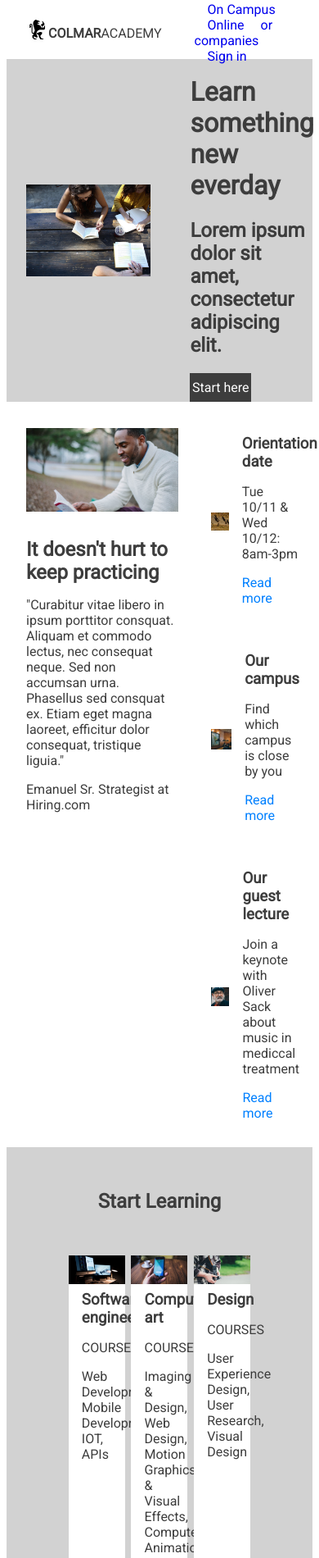
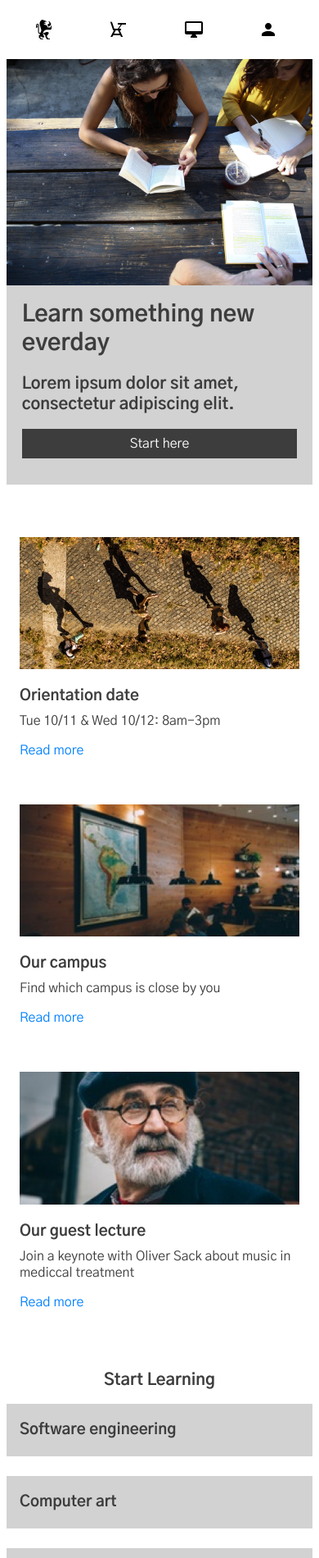
Before and after one commit to Avogato/colmar_academy, a plain HTML site: page index.html in a window 390 px wide. Shown: the top 1900 px of the page at 82% size. Drawn offline with Linux system fonts and the light colour scheme.

Commit message:
Adding responsive elements

```diff
--- a/index.html
+++ b/index.html
@@ -1,10 +1,11 @@
 <!DOCTYPE html>
 <html>
 <head>
-
+  <meta name="viewport" content="width=device-width, initial-scale=1">
   <title>COLMAR ACADEMY</title>
   <link rel="stylesheet" type="text/css" href="resources/css/style.css">
-  <link href="https://fonts.googleapis.com/css?family=Roboto" rel="stylesheet">
+  <link href="https://fonts.googleapis.com/css?family=Gothic+A1:400,500,700" rel="stylesheet">
+</head>
 <body>
 <!--logo and nav-->
   <header>
@@ -14,24 +15,23 @@
       </div>
       <span class="logo-text"><strong>COLMAR</strong>ACADEMY</span>
     </div>
-    <nav>
+    <div class="menu">
       <ul>
         <li><a href="#">On Campus</a></li>
         <li><a href="#">Online</a></li>
         <li><a href="#">or companies</a></li>
         <li><a href="#">Sign in</a></li>
       </ul>
-    </nav>
-    <nav class="mobile">
+    </div>
+      <div class="mobile">
         <ul>
+        <li><img src="./resources/images/ic-logo.svg"></li>
         <li><img src="./resources/images/ic-on-campus.svg"></li>
         <li><img src="./resources/images/ic-online.svg"></li>
         <li><img src="./resources/images/ic-login.svg"></li>
         </ul>
-    </nav>
+      </div>
     </header>
-
-
   <!--introduction-->
     <div class="main-container">
       <div class="photo-content">
@@ -43,13 +43,10 @@
         <h1>Learn something new everday</h1>
         <h2>Lorem ipsum dolor sit amet, consectetur adipiscing elit.</h2>
         <div class="link-button">
-      <span>Start here</span>
+        <span><a href="#">Start here</a></span>
         </div>
       </div>
     </div>
-
-
-
     <!--information section-->
     <div class="info-container">
       <div class="info">
@@ -62,48 +59,56 @@
           <p>Emanuel Sr. Strategist at Hiring.com</p>
         </div>
       </div>
-    <!--side menu-->
+    <!--side menu section-->
+    <!--first menu item-->
     <div class="side-menu-container">
-
       <div class="side-menu">
         <div class="small-photo">
-          <img src="./resources/images/information-orientation.jpg">
+          <img src="./resources/images/information-orientation.jpg"
+                srcset="./resources/images/information-orientation.jpg 2000w,
+                      ./resources/images/information-orientation-mobile.jpg 1000w"
+                  sizes="(min-width: 960px) 960px, 100vw"/>
         </div>
         <div class="side-menu-text">
           <h3>Orientation date</h3>
           <p>Tue 10/11 & Wed 10/12: 8am-3pm</p>
-        <p><a href ="#">Read more</a></p>
+          <p><a href="#">Read more</a></p>
         </div>
       </div>
-
+      <!--second menu item-->
       <div class="side-menu">
         <div class="small-photo">
-        <img src="./resources/images/information-campus.jpg">
+          <img src="./resources/images/information-campus.jpg"
+          srcset="./resources/images/information-campus.jpg 2000w,
+                ./resources/images/information-campus-mobile.jpg 1000w"
+            sizes="(min-width: 960px) 960px, 100vw"/>
         </div>
         <div class="side-menu-text">
           <h3>Our campus</h3>
           <p>Find which campus is close by you</p>
-        <p><a href ="#">Read more</a></p>
+          <p><a href="#">Read more</a></p>
         </div>
       </div>
-
+      <!--third menu item-->
+      <div class="last-menu-item">
         <div class="side-menu">
           <div class="small-photo">
-        <img src="./resources/images/information-guest-lecture.jpg">
+            <img src="./resources/images/information-guest-lecture.jpg"
+            srcset="./resources/images/information-guest-lecture.jpg 2000w,
+                  ./resources/images/information-guest-lecture-mobile.jpg 1000w"
+              sizes="(min-width: 960px) 960px, 100vw"/>
           </div>
           <div class="side-menu-text">
             <h3>Our guest lecture</h3>
             <p>Join a keynote with Oliver Sack about music in mediccal treatment</p>
-        <p><a href ="#">Read more</a></p>
-      </div>
-
+            <p><a href="#">Read more</a></p>
           </div>
         </div>
-</div><!--end info container-->
-
+      </div>
+    </div>
+  </div>
+  <!--courses section-->
   <div class="content-container">
-
-
     <div class="title">
       <h2>Start Learning</h2>
     </div>
@@ -118,7 +123,6 @@
           <p>Web Development, Mobile Development, IOT, APIs</p>
         </div>
       </div>
-
       <div class="courses">
         <div class="image-container2">
           <img src="./resources/images/course-computer-art.jpg">
@@ -129,7 +133,6 @@
           <p>Imaging & Design, Web Design, Motion Graphics & Visual Effects, Computer Animation</p>
         </div>
       </div>
-
       <div class="courses">
         <div class="image-container2">
           <img src="./resources/images/course-design.jpg">
@@ -140,7 +143,6 @@
           <p>User Experience Design, User Research, Visual Design</p>
         </div>
       </div>
-
       <div class="courses">
         <div class="image-container2">
           <img src="./resources/images/course-data.jpg">
@@ -151,7 +153,6 @@
           <p>Data Science, Big Data, SQL,Data Visualization</p>
         </div>
       </div>
-
       <div class="courses">
         <div class="image-container2">
           <img src="./resources/images/course-business.jpg">
@@ -162,7 +163,6 @@
           <p>Product Development, Business Development, Startup</p>
         </div>
       </div>
-
       <div class="courses">
         <div class="image-container2">
           <img src="./resources/images/course-marketing.jpg">
@@ -175,15 +175,13 @@
       </div>
     </div>
   </div>
-</div>
-  </div><!--end of courses section-->
-
+  <!--exhibit section-->
   <div class="exhibit-container">
     <div class="title">
-    <h3> Thesis exhibit</h3>
+      <h2> Thesis exhibit</h2>
     </div>
-  <div class="bottom-container">
-    <div class="info">
+    <div class="info-container">
+      <div class="info2">
         <div class="image-container">
           <video src="./resources/videos/thesis.mp4"  controls </video>
           </div>
@@ -193,6 +191,7 @@
           </div>
         </div>
         <div class="side-menu-container">
+          <div class="last-menu-item">
             <div class="side-menu">
               <div class="small-photo">
                 <img src="./resources/images/thesis-fisma.jpg">
@@ -200,6 +199,7 @@
               <div class="side-menu-text">
                 <h3>Fisma: Design and Prototype</h3>
                 <p>Designer showcase of new prototype product</p>
+              </div>
             </div>
           </div>
           <div class="side-menu">
@@ -213,8 +213,8 @@
           </div>
         </div>
       </div>
-  </div><!--end of exhibit section-->
-
+  </div>
+  <!--footer-->
   <footer>
     <span>&copy 2016 Colmar Academy. All rights reserved</span>
     <ul>
@@ -222,7 +222,5 @@
       <li>Privacy</li>
     </ul>
   </footer>
-
-
 </body>
 </html>
--- a/resources/css/style.css
+++ b/resources/css/style.css
@@ -1,5 +1,5 @@
 html {
-  font-family: "Roboto", sans-serif;
+  font-family: "Gothic A1", sans-serif;
   font-size: 16px;
   box-sizing: border-box;
 
@@ -14,15 +14,23 @@ h1 {
 }
 
 h3 {
-  margin: 8px 0;
+  margin: 0;
 }
+
+p {
+  margin: 0;
+  padding: 0.5rem 0;
+
+}
+
+
 
 header {
   display: flex;
   align-items: center;
   background-color: #ffffff;
   width: 100%;
-  height: 64px;
+  height: 4rem;
 }
 
 
@@ -31,40 +39,75 @@ header {
   flex: 1;
   justify-content: flex-start;
   align-items: center;
-  padding-left: 24px;
+  padding-left: 1.5rem;
 }
 
 .logo-icon p {
   align-items: center;
 }
 
-header nav ul {
+ .menu ul {
   list-style: none;
-  padding-right: 24px;
+  padding-right: 1.5rem;
 }
 
-header li {
+ .menu li {
   display: inline;
-  padding-left: 16px;
+  padding-left: 1rem;
 }
 
-header .mobile {
+ .mobile {
   display: none;
 }
 
-header a {
+.menu a {
   text-decoration: none;
 }
 
-header a:visited {
+.menu a:visited {
   color: #3d3d3d;
 }
 
-header a:hover {
-  color: #000000;
+.menu a:hover {
+  color: #0080ff;
 }
 
+@media only screen and (max-width: 470px) {
+  h1 {
+    font-size: 1.75rem;
+  }
 
+  h2 {
+    font-size: 1.25rem;
+  }
+
+  .logo {
+    display: none;
+}
+
+  .menu ul {
+    display: none;
+  }
+
+ .mobile {
+   display: flex;
+   align-items: center;
+
+ }
+
+.mobile ul {
+   padding: 0;
+   display: flex;
+   justify-content: center;
+   align-items: center;
+
+}
+
+.mobile li {
+   display: inline;
+   padding: 0 2rem;
+}
+}
 
 .main-container {
   display: flex;
@@ -74,9 +117,9 @@ header a:hover {
   width: 100%;
 }
 
-.photo-content{
+.photo-content {
   width: 60%;
-  padding: 32px 24px;
+  padding: 2rem 1.5rem;
 }
 
 .image-container {
@@ -93,7 +136,7 @@ header a:hover {
 
 .main-content {
   text-align: left;
-  padding-left: 24px;
+  padding-left: 1.5rem;
   width: 40%;
 }
 
@@ -102,28 +145,68 @@ header a:hover {
   color: #ffffff;
   width: 50%;
   text-align: center;
-  padding: 8px 0;
+  padding: 0.5rem 0;
+}
+
+.link-button a {
+  text-decoration: none;
+  color: #ffffff;
+}
+
+.link-button a:hover {
+  text-decoration: none;
+  color: #0080ff;
+}
+
+@media only screen and (max-width: 470px) {
+  .main-container {
+    flex-direction: column;
+    justify-content: center;
+    width: 100%;
+  }
+
+  .photo-content {
+    width: 100%;
+    height: auto;
+    padding: 0;
+  }
+
+  .main-content {
+    padding: 0 1rem;
+    width: 90%;
+  }
+
+
+  .link-button {
+    margin-bottom: 2rem;
+    width: auto;
+  }
 }
 
 .info-container {
   width: 100%;
   display: flex;
-
 }
 
 .info {
   width: 60%;
-  padding: 32px 24px;
+  padding: 2rem 1.5rem;
 }
 
 .info-text {
   text-align: left;
-  padding-top: 32px;
-  padding-bottom: 24px;
+  padding-top: 1rem;
+  padding-bottom: 1.5rem;
 }
 
 .info-text h2 {
   margin: 0;
+}
+
+@media only screen and (max-width: 470px) {
+  .info {
+      display: none;
+    }
 }
 
 
@@ -131,14 +214,14 @@ header a:hover {
   display: flex;
   flex-direction: column;
   width: 40%;
-  padding-top: 16px;
+  padding-top: 2rem;
 }
 
 .side-menu {
  display: flex;
  flex-direction: row;
  align-items: center;
- padding: 16px 16px;
+ padding: 1rem 1rem;
 }
 
 .side-menu a {
@@ -147,9 +230,8 @@ header a:hover {
 }
 
 .small-photo {
-
   width: 35%;
-  padding-right: 16px;
+  padding-right: 1rem;
 }
 
 .small-photo img {
@@ -162,6 +244,41 @@ header a:hover {
   text-align: left;
 }
 
+.last-menu-item {
+  background-color: #D2D2D2;
+}
+
+@media only screen and (max-width: 470px) {
+  .side-menu-container {
+    width: 100%;
+
+  }
+
+  .side-menu {
+    flex-direction: column;
+    align-items: center;
+  }
+
+  .small-photo {
+    width: 100%;
+    padding: 1rem;
+  }
+
+  .small-photo img {
+    width: 100%;
+  }
+
+  .side-menu-text {
+    width: 100%;
+  }
+
+  .last-menu-item {
+    background-color: #ffffff;
+  }
+}
+
+
+
 .content-container {
   display: flex;
   flex-direction: column;
@@ -169,22 +286,29 @@ header a:hover {
   width: 100%;
   align-content: center;
 }
+
 .title {
   align-items: center;
   text-align: center;
-  padding-top: 32px;
+  padding-top: 2rem;
 }
 
 .courses-container {
   display: flex;
   flex-wrap: wrap;
   justify-content: space-around;
-  padding: 32px 72px;
+  padding: 2rem 4.5rem;
 }
+
 .courses {
   width: 30%;
   background-color: #ffffff;
-  margin-bottom: 24px;
+  margin-bottom: 1.5rem;
+}
+
+.courses h3 {
+  padding-top: 1rem;
+  padding-bottom: 1.5rem;
 }
 
 .image-container2 {
@@ -199,7 +323,41 @@ header a:hover {
 
 .course-info {
   text-align: left;
-  padding: 0 16px;
+  padding: 0 1rem 1.5rem 1rem;
+}
+
+@media only screen and (max-width: 470px) {
+  .content-container {
+    background-color: #ffffff;
+  }
+  .courses-container {
+    flex-direction: column;
+    width: 100%;
+    padding: 0;
+  }
+  .image-container2,
+  .course-info p {
+    display: none;
+  }
+  .courses {
+    background-color: #D2D2D2;
+    width: 100%;
+    align-items: center;
+  }
+
+  .course-info {
+    display: inline;
+  }
+
+  .course-info h3 {
+    padding: 0 0 0 16px;
+  }
+
+}
+
+.info2 {
+  width: 60%;
+  padding: 2rem 1.5rem;
 }
 
 .exhibit-container {
@@ -207,13 +365,31 @@ header a:hover {
   display: flex;
   flex-direction: column;
 }
-.bottom-container {
-  display: flex;
 
-}
 
 .image-container video {
   max-width: 100%;
+}
+
+@media only screen and (max-width: 470px) {
+  .exhibit-container .side-menu-container {
+    display: none;
+  }
+
+  .info2 {
+    width: 100%;
+    padding: 0 0 2.5rem 0;
+  }
+
+   .info2 .info-text{
+    display: none;
+  }
+
+  .image-container video {
+    max-width: 100%;
+    max-height: auto;
+  }
+
 }
 
 footer {
@@ -231,12 +407,21 @@ footer span {
 footer ul {
 
   margin: 0;
-  padding-right: 24px;
+  padding-right: 1.5rem;
 
 }
 
 footer li {
   list-style: none;
   display: inline;
-  padding-left: 16px;
+  padding-left: 1rem;
 }
+
+@media only screen and (max-width: 470px) {
+  footer span {
+    flex: none;
+  }
+  footer ul li{
+    display: none;
+  }
+}
```
Also changed, not shown: 1 other file. Lines whose indentation alone changed are shown as unchanged.
